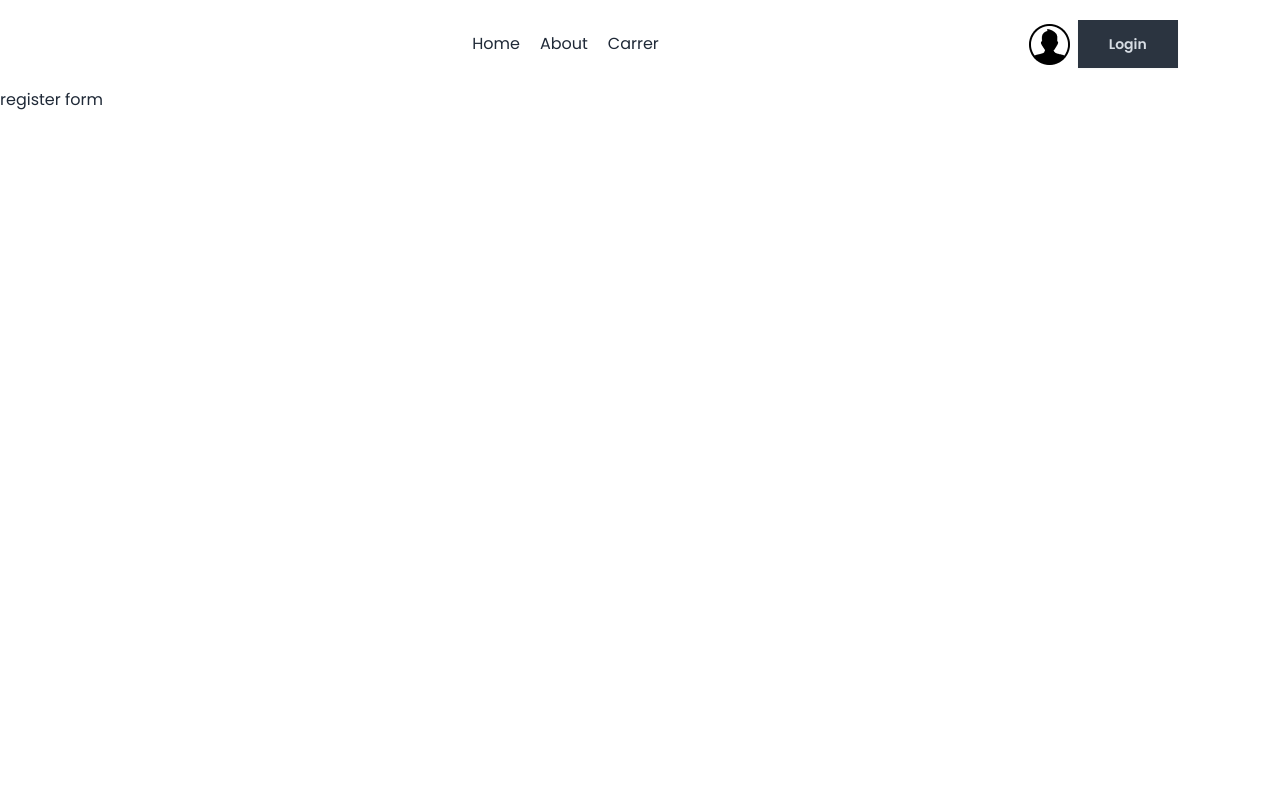
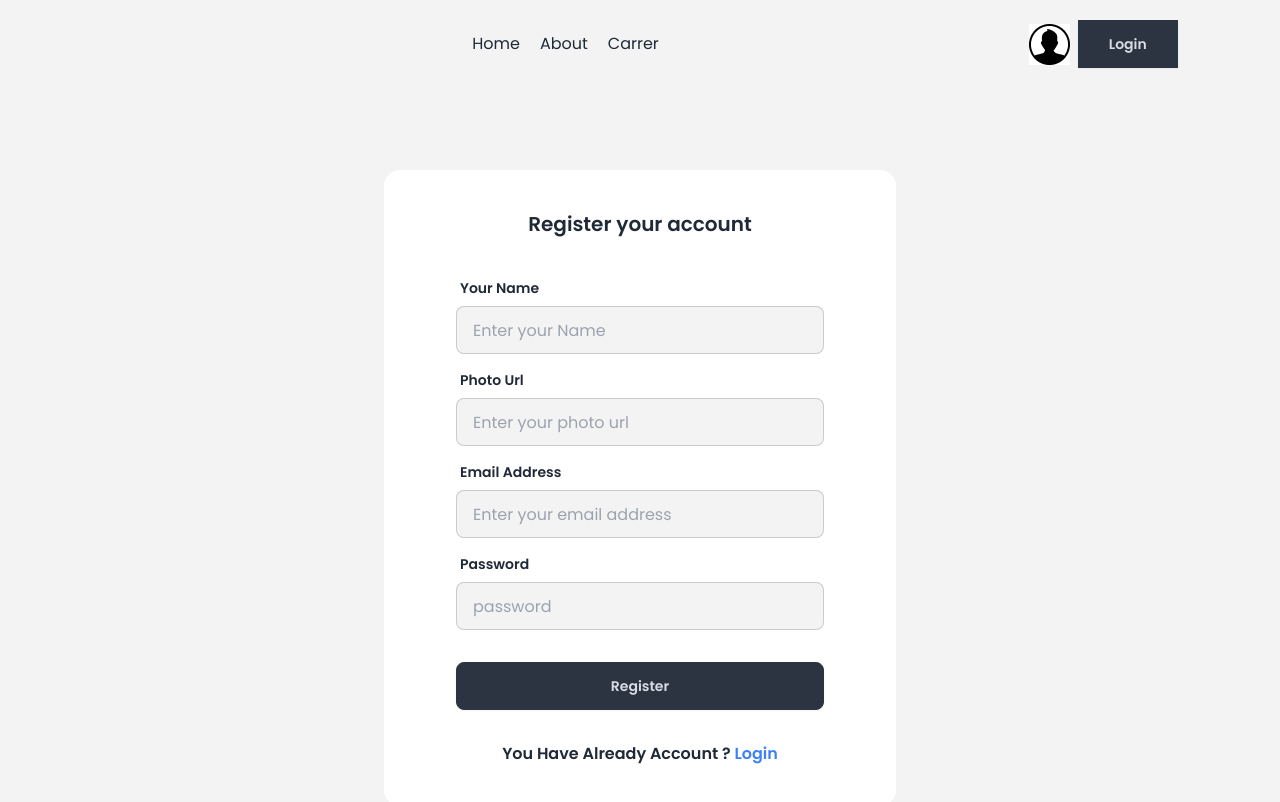
Before and after one commit to PritomChakma/the-dragon-news, a React (Vite) app: page /auth/register in a window 1280 px wide. Shown: the top 802 px of the page. Built offline with nearby package versions, Linux system fonts and the light colour scheme.

Commit message:
Design the login and registration form

```diff
--- /dev/null
+++ b/src/Pages/Login.jsx
@@ -0,0 +1,46 @@
+import { Link } from "react-router-dom";
+
+const Login = () => {
+  return (
+    <div className="min-h-screen flex justify-center items-center">
+      <div className="card bg-base-100 w-full max-w-lg shrink-0 p-10">
+        <h2 className="text-xl font-semibold text-center">Login your account</h2>
+        <form className="card-body">
+          <div className="form-control">
+            <label className="label">
+              <span className="label-text font-semibold">Email Address</span>
+            </label>
+            <input
+              type="email"
+              placeholder="Enter your email address"
+              className="input input-bordered bg-[#F3F3F3]"
+              required
+            />
+          </div>
+          <div className="form-control">
+            <label className="label">
+              <span className="label-text font-semibold">Password</span>
+            </label>
+            <input
+              type="password"
+              placeholder="password"
+              className="input input-bordered bg-[#F3F3F3]"
+              required
+            />
+            <label className="label">
+              <a href="#" className="label-text-alt link link-hover">
+                Forgot password?
+              </a>
+            </label>
+          </div>
+          <div className="form-control mt-6">
+            <button className="btn btn-neutral">Login</button>
+          </div>
+        </form>
+        <p className="font-semibold text-center">Don’t Have An Account ? <Link className="text-blue-500" to="/auth/register">Register</Link></p>
+      </div>
+    </div>
+  );
+};
+
+export default Login;
--- /dev/null
+++ b/src/Pages/Register.jsx
@@ -0,0 +1,74 @@
+import React from "react";
+import { Link } from "react-router-dom";
+
+const Register = () => {
+  return (
+    <div className="min-h-screen flex justify-center items-center">
+      <div className="card bg-base-100 w-full max-w-lg shrink-0 p-10">
+        <h2 className="text-xl font-semibold text-center">
+        Register your account
+        </h2>
+        <form className="card-body">
+          {/* card */}
+          <div className="form-control">
+            <label className="label">
+              <span className="label-text font-semibold">Your Name</span>
+            </label>
+            <input
+              type="text"
+              placeholder="Enter your Name"
+              className="input input-bordered bg-[#F3F3F3]"
+              required
+            />
+          </div>
+          {/* card */}
+          <div className="form-control">
+            <label className="label">
+              <span className="label-text font-semibold">Photo Url</span>
+            </label>
+            <input
+              type="text"
+              placeholder="Enter your photo url"
+              className="input input-bordered bg-[#F3F3F3]"
+              required
+            />
+          </div>
+          {/* card */}
+          <div className="form-control">
+            <label className="label">
+              <span className="label-text font-semibold">Email Address</span>
+            </label>
+            <input
+              type="email"
+              placeholder="Enter your email address"
+              className="input input-bordered bg-[#F3F3F3]"
+              required
+            />
+          </div>
+          <div className="form-control">
+            <label className="label">
+              <span className="label-text font-semibold">Password</span>
+            </label>
+            <input
+              type="password"
+              placeholder="password"
+              className="input input-bordered bg-[#F3F3F3]"
+              required
+            />
+          </div>
+          <div className="form-control mt-6">
+            <button className="btn btn-neutral">Register</button>
+          </div>
+        </form>
+        <p className="font-semibold text-center">
+          You Have Already Account ?{" "}
+          <Link className="text-blue-500" to="/auth/login">
+            Login
+          </Link>
+        </p>
+      </div>
+    </div>
+  );
+};
+
+export default Register;
--- a/src/layout/AuthLayout.jsx
+++ b/src/layout/AuthLayout.jsx
@@ -3,7 +3,7 @@
 
 const AuthLayout = () => {
   return (
-    <div className="font-poppins">
+    <div className="font-poppins bg-[#F3F3F3]">
       <header className="w-11/12 mx-auto py-3">
         <Navbar></Navbar>
       </header>
```
Also changed, not shown: src/Routes/router.jsx (+9 -7 lines).
